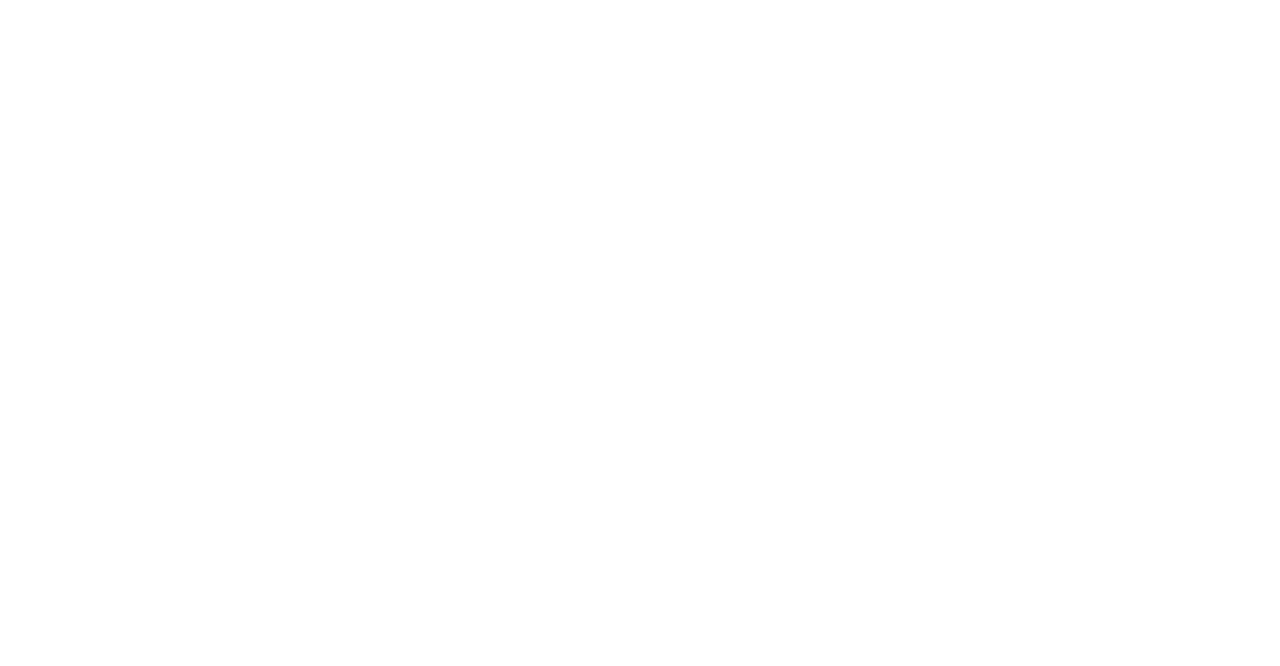
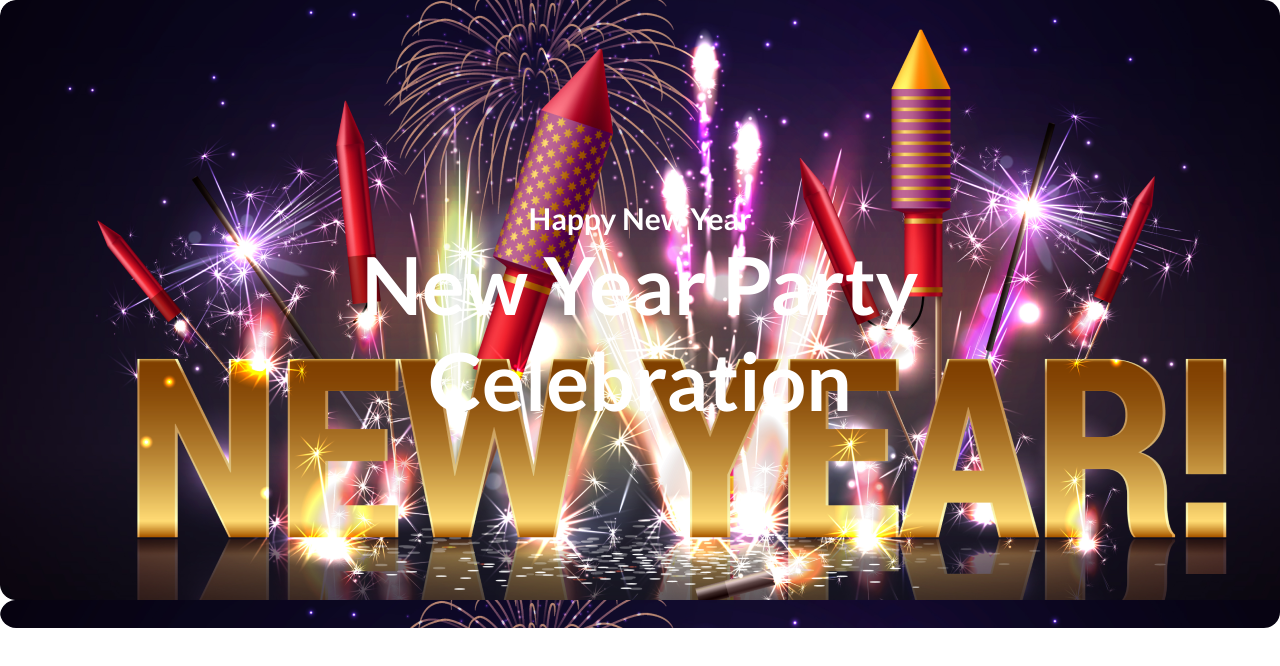
Before and after one commit to saifullah199/Assignment-new-year-new-mission, a plain HTML site: page index.html in a window 1280 px wide. Drawn offline with Linux system fonts and the light colour scheme.

Commit message:
header part added

```diff
--- a/index.html
+++ b/index.html
@@ -5,9 +5,24 @@
     <meta name="viewport" content="width=device-width, initial-scale=1.0">
     <title>New Year New Mission</title>
     <link rel="stylesheet" href="styles.css">
+    <link rel="preconnect" href="https://fonts.googleapis.com">
+<link rel="preconnect" href="https://fonts.gstatic.com" crossorigin>
+<link href="https://fonts.googleapis.com/css2?family=Lato:ital,wght@0,400;0,700;1,400;1,700;1,900&display=swap" rel="stylesheet">
 </head>
 <body>
     <header>
+
+            <div class="nav-parent">
+
+                <div class="nav-child">
+                    <h4> Happy New Year</h4>
+                    <h1>New Year Party Celebration</h1>
+                </div>
+            </div>
+
+
+
+
 
     </header>
     <main>
--- a/styles.css
+++ b/styles.css
@@ -1,5 +1,33 @@
 *{
     margin: 0;
     padding:0;
+    font-family: 'Lato', sans-serif;
+}
+
+/* header styles */
+.nav-parent{
+    border-radius: 16px;
+    background-image: url('../Assignment-new-year-new-mission/images/Banner\ Image.png');
+}
+.nav-child {
+
+    color: #FFFFFF;
+    width: 50%;
+    margin: 0 auto;
+    padding: 200px;
 
 }
+.nav-child h4{
+    display: flex;
+    align-items: center;
+    justify-content: center;
+    font-size: 30px;
+    text-align: center;
+}
+.nav-child h1{
+    display: flex;
+    align-items: center;
+    justify-content: center;
+    font-size: 80px;
+    text-align: center;
+}
```
